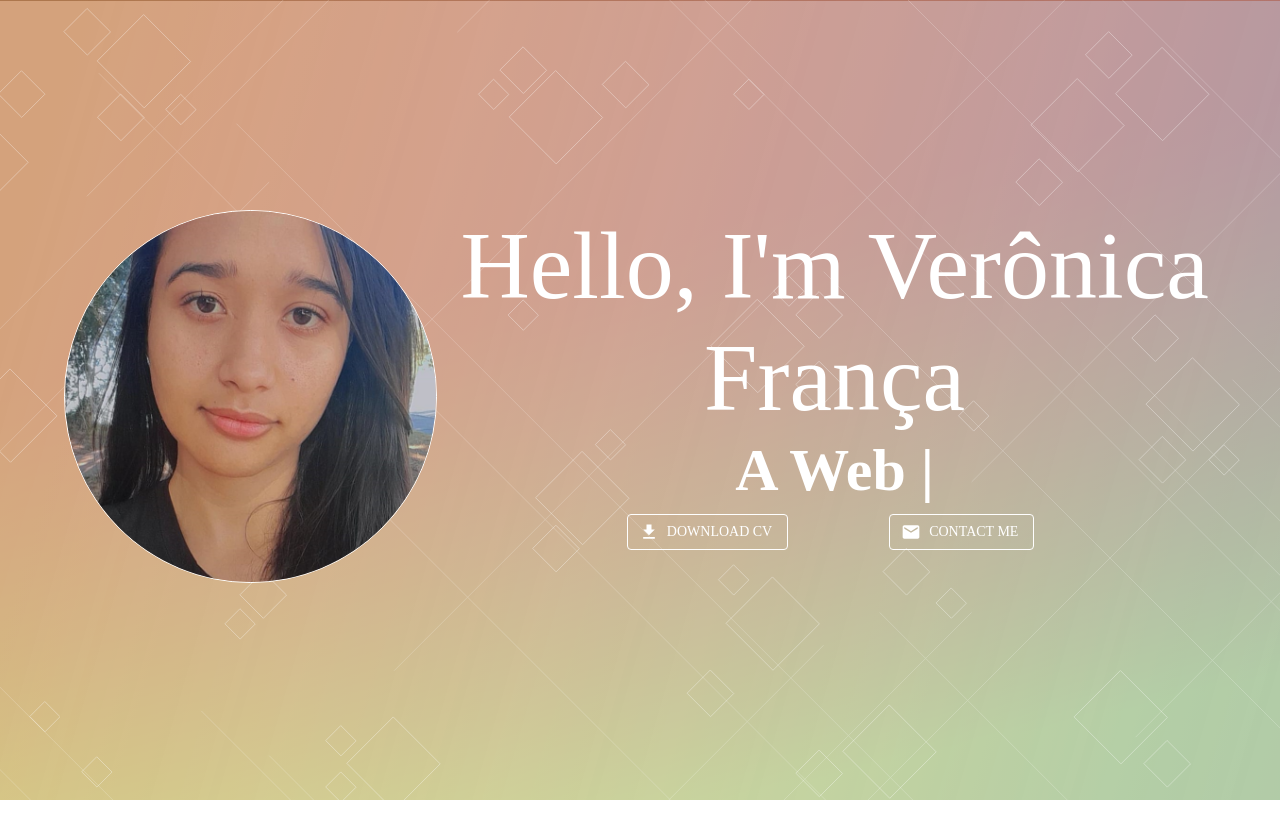
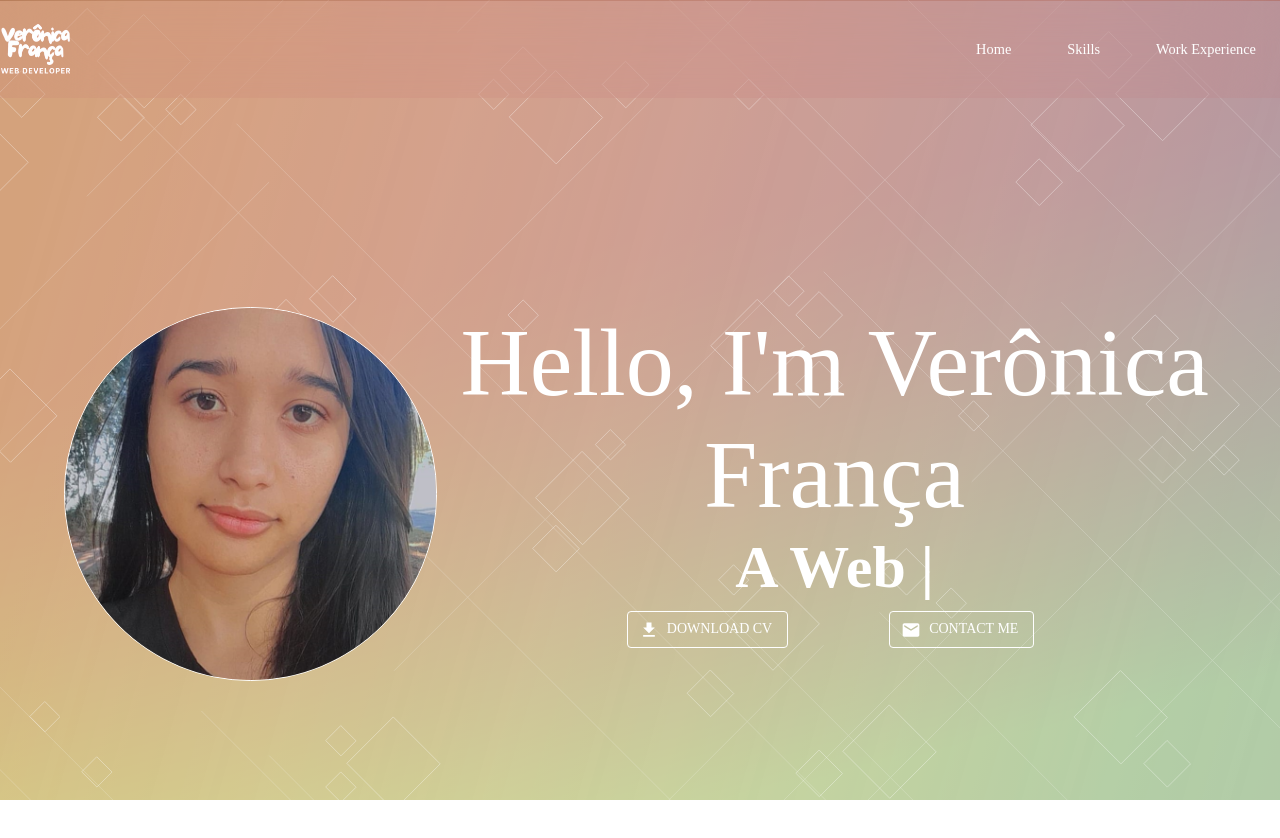
Before and after one commit to vrodriguessi/portifolio, a React (Vite) app: page / in a window 1280 px wide. Shown: the top 838 px of the page. Before the commit the page ends 800 px from the top, so only its background shows below. Built offline with nearby package versions, Linux system fonts and the light colour scheme.

Commit message:
feat: navbar

```diff
--- /dev/null
+++ b/src/components/Navbar/Navbar.css
@@ -0,0 +1,62 @@
+.logo {
+    width: 70px;
+    height: auto;
+}
+
+.nav-wrapper {
+    background: rgba(191, 99, 112, 0.1);
+    padding: 0.3rem 0;
+    position: sticky;
+    top: 0;
+    z-index: 30;
+    backdrop-filter: blur(50px);
+}
+
+.nav-content {
+    max-width: 1300px;
+    display: flex;
+    align-items: center;
+    justify-content: space-between;
+    padding: 1rem 0;
+    margin: 0 auto;
+}
+
+.nav-content ul {
+    display: flex;
+    align-items: center;
+    gap: 0.5rem;
+    list-style: none;
+}
+
+.nav-content li {
+    margin: 0 1.5rem;
+}
+
+.menu-item {
+    text-decoration: none;
+    font-size: 0.9rem;
+    font-weight: 500;
+    color: #fff;
+    position: relative;
+    cursor: pointer;
+}
+
+.menu-item:before {
+    content: " ";
+    width: 2rem;
+    height: 0.2rem;
+    background: linear-gradient(90deg, #bf6370 0%, #af2a3b 100%);
+    border-radius: 0.5rem;
+    position: absolute;
+    bottom: -0.6rem;
+    opacity: 0;
+    transform: translateX(-1.5rem);
+    transition: all 0.3s ease;
+}
+
+.menu-item:hover::before {
+    width: 100%;
+    transform: translateX(0);
+    opacity: 1;
+
+}
--- /dev/null
+++ b/src/components/Navbar/Navbar.tsx
@@ -0,0 +1,28 @@
+import React from 'react';
+import "./Navbar.css"
+import logo from '../../assets/images/logo.png';
+
+function Navbar() {
+  return (
+    <>
+      <nav className="nav-wrapper">
+        <div className="nav-content">
+          <img className="logo" src={logo} alt="Logo" />
+          <ul>
+            <li>
+              <a className="menu-item">Home</a>
+            </li>
+            <li>
+              <a className="menu-item">Skills</a>
+            </li>
+            <li>
+              <a className="menu-item">Work Experience</a>
+            </li>
+          </ul>
+        </div>
+      </nav>
+    </>
+  );
+}
+
+export default Navbar;
--- a/src/pages/Home/Home.tsx
+++ b/src/pages/Home/Home.tsx
@@ -1,10 +1,12 @@
 import Hero from "./sections/Hero/Hero"
+import Navbar from "../../components/Navbar/Navbar"
 
 function Home() {
 
 
     return (
       <>
+      <Navbar />
         <Hero/>
       </>
     )
```
Also changed, not shown: src/assets/images/logo.png (added).
